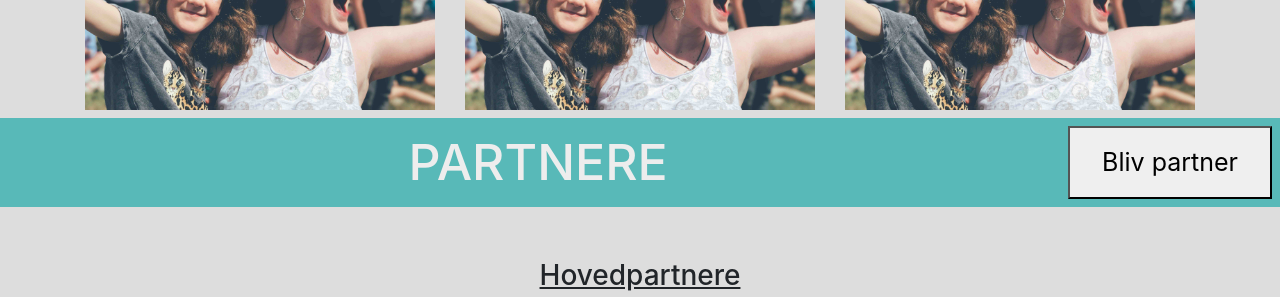
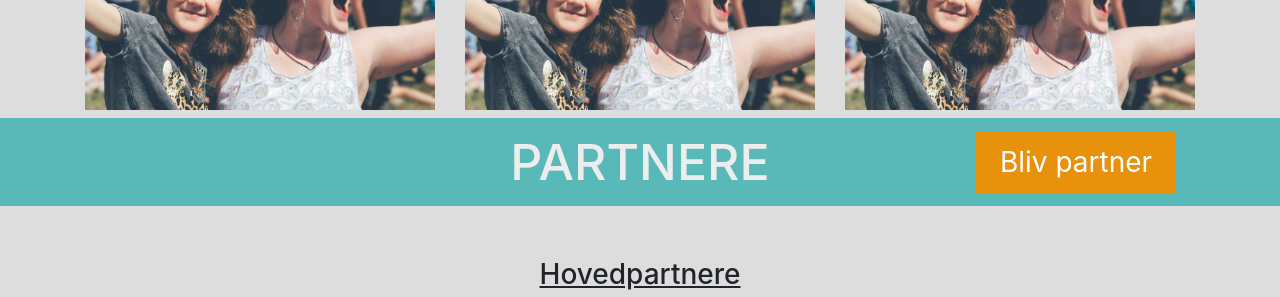
Before and after one commit to DangerNoodle32/SKVULP, a website: page festivalen.html in a window 1280 px wide. Shown: the part 1580-1877 px from the top of the page. Drawn offline with nearby package versions, Linux system fonts and the light colour scheme.

Commit message:
"Bliv partner" knap tilrettet position og effekt

```diff
--- a/css/_myStyles.scss
+++ b/css/_myStyles.scss
@@ -126,8 +126,43 @@ h4{
 	color: #E7910C!important;
 }
 
-button{
-	font-size: 25px!important;
+.button {
+	display: inline-block;
+	background-color: #E7910C;
+	border: none;
+	color: #FFFFFF;
+	text-align: center;
+	font-size: 28px;
+	padding: 10px;
+	width: 200px;
+	transition: all 0.5s;
+	cursor: pointer;
+	margin: 5px;
+}
+
+.button span {
+	cursor: pointer;
+	display: inline-block;
+	position: relative;
+	transition: 0.5s;
+}
+
+.button span:after {
+	content: '\00bb';
+	position: absolute;
+	opacity: 0;
+	top: 0;
+	right: -20px;
+	transition: 0.5s;
+}
+
+.button:hover span {
+	padding-right: 25px;
+}
+
+.button:hover span:after {
+	opacity: 1;
+	right: 0;
 }
 
 /* Kontakt */
--- a/festivalen.html
+++ b/festivalen.html
@@ -169,15 +169,17 @@
 
         <div class="row bg-primary p-2">
 
-            <div CLASS="m-auto text-center">
+            <div class="m-auto col-md-3"></div>
+
+            <div CLASS="m-auto text-center col-md-6">
 
                 <h2 class="text-info">PARTNERE</h2>
 
             </div>
 
-            <div class="">
+            <div class="my-auto col-md-3">
 
-                <button type="button" role="button">Bliv partner</button>
+                <button class="button" style="vertical-align:middle"><span>Bliv partner</span></button>
 
             </div>
 
```
Also changed, not shown: css/styles.css, 1 other file.
